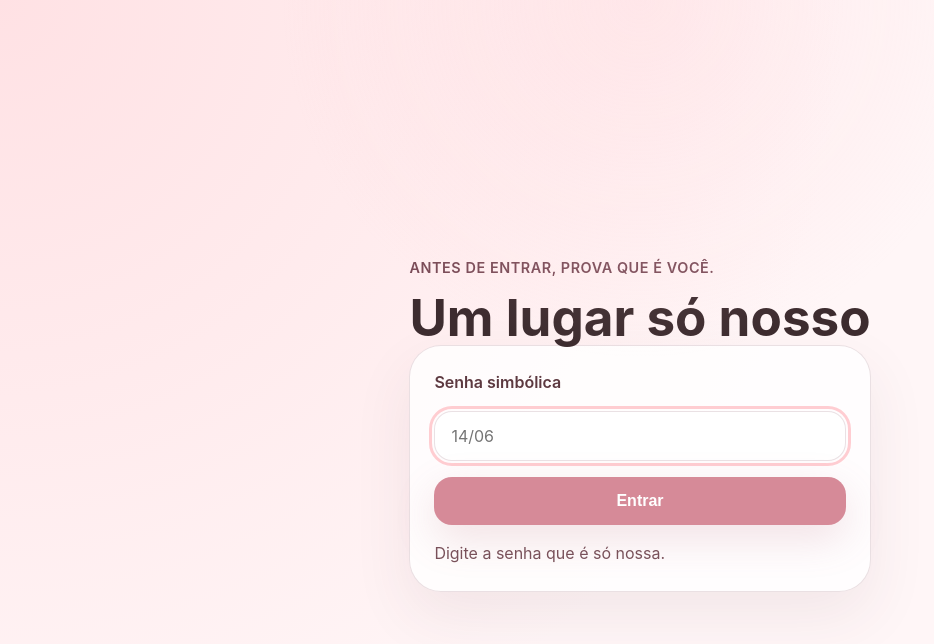
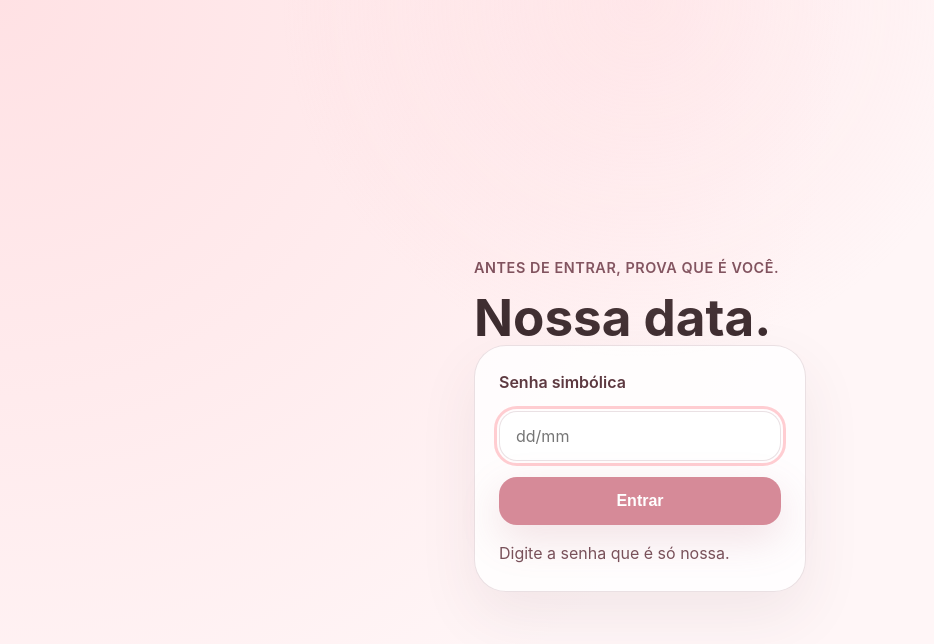
Before and after one commit to Zuimbra/site-dia-dos-namorados, a website built with Vite: page index.html in a window 1280 px wide. Shown: the whole page, without its empty margins (0-934 px from the left). Built offline with nearby package versions, Linux system fonts and the light colour scheme.

Commit message:
Change header and input placeholder in password screen

```diff
--- a/index.html
+++ b/index.html
@@ -17,12 +17,12 @@
         <div class="page-shell">
           <header class="page-header">
             <p class="eyebrow">Antes de entrar, prova que é você.</p>
-            <h1>Um lugar só nosso</h1>
+            <h1>Nossa data.</h1>
           </header>
 
           <form id="password-form" class="password-form" aria-label="Tela de entrada">
             <label for="password-input">Senha simbólica</label>
-            <input id="password-input" name="password" type="text" autocomplete="off" inputmode="text" placeholder="14/06" required />
+            <input id="password-input" name="password" type="text" autocomplete="off" inputmode="text" placeholder="dd/mm" required />
             <button type="submit">Entrar</button>
             <p id="password-message" class="hint">Digite a senha que é só nossa.</p>
           </form>
```
